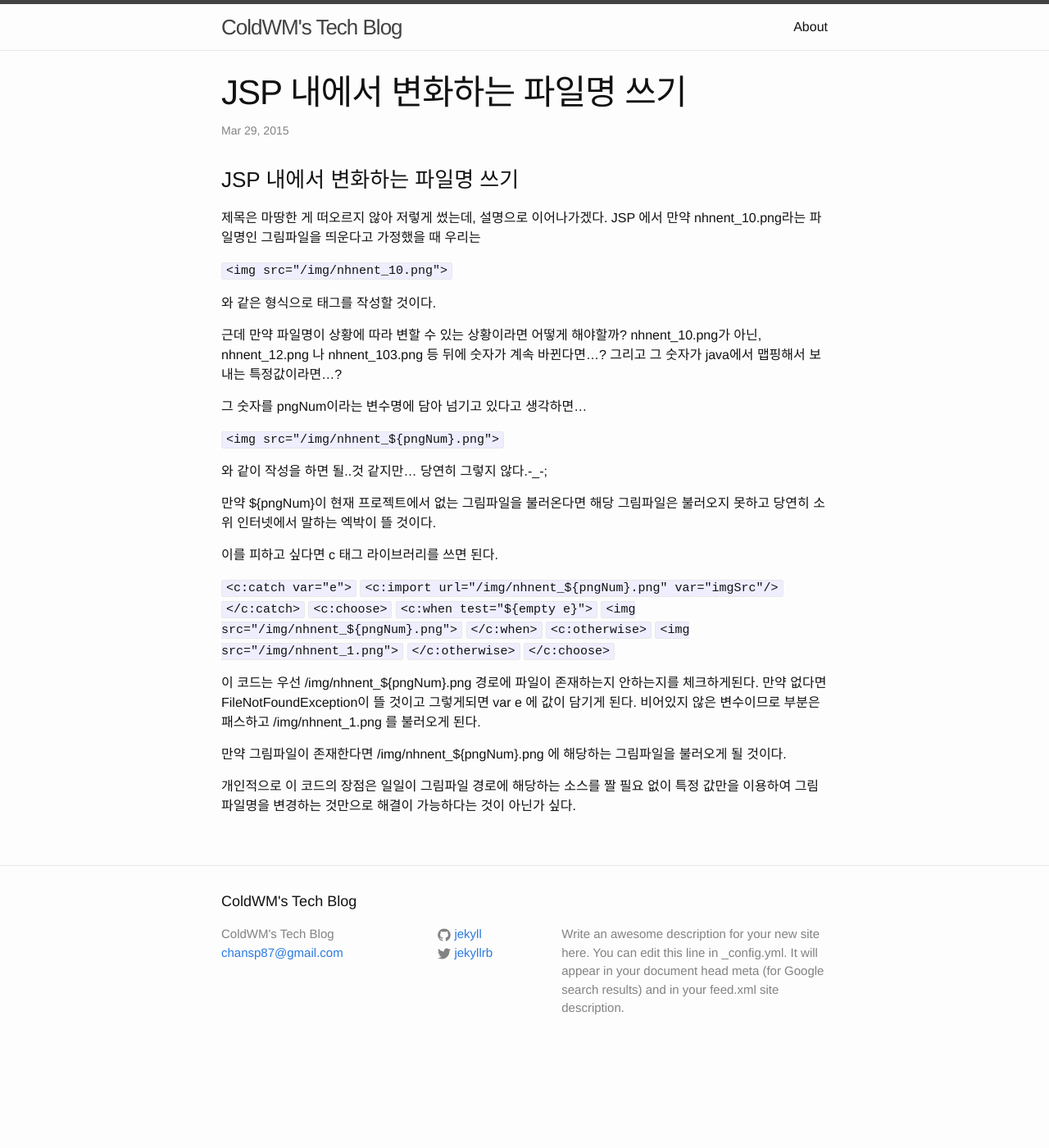
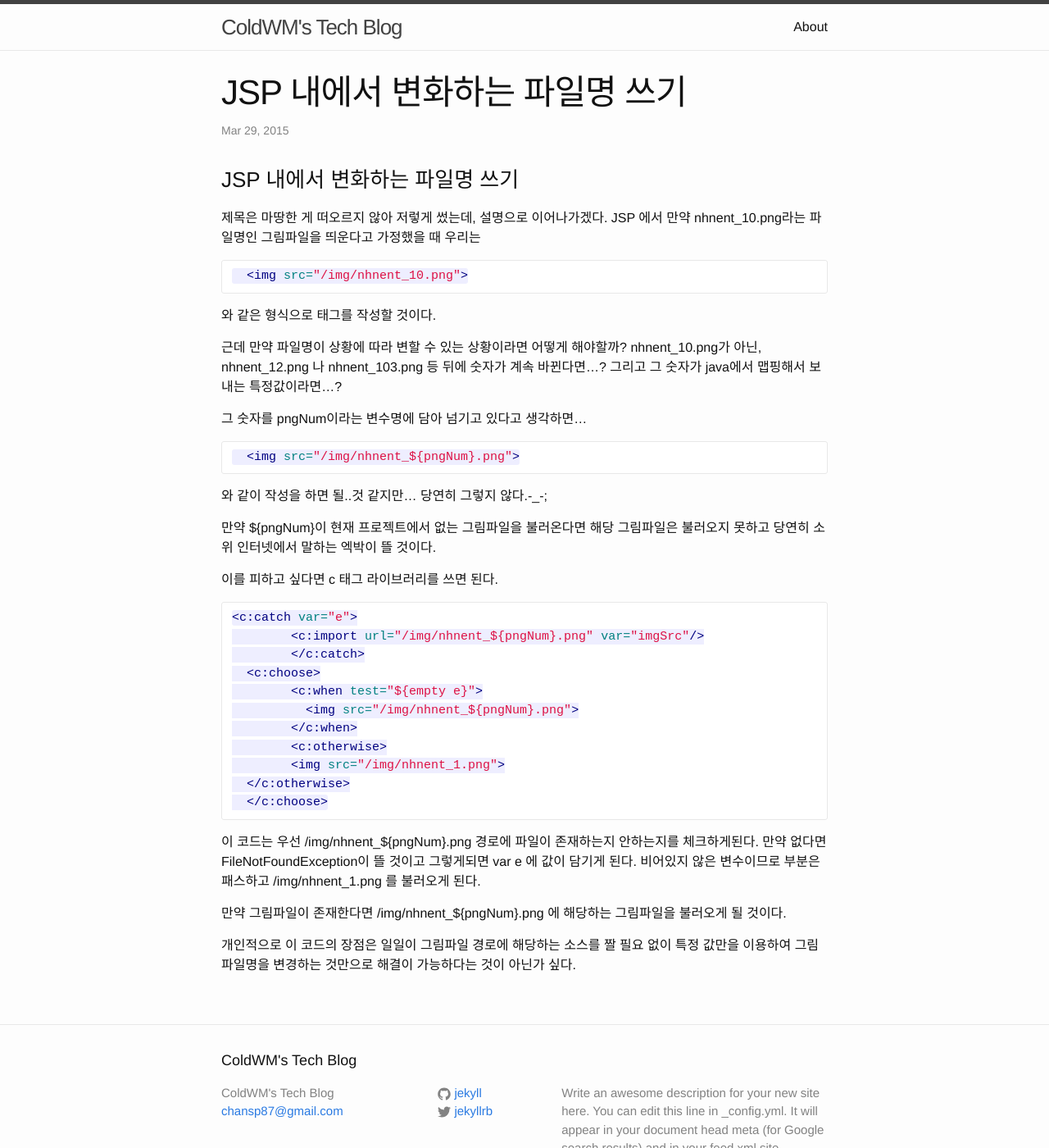
Before and after one commit to ColdWM/blog, a Jekyll site: the page built from _posts/2015-03-29-Using-Variable-Name-In-JSP.md, in a window 1280 px wide and 1400 px high. Shown: the whole window at 82% size. Built offline with Jekyll 4.4.1, drawn with Linux system fonts in a browser that asks for light colours; Markdown is read by kramdown in place of the engine named in the settings.

Commit message:
Update 2015-03-29-Using-Variable-Name-In-JSP.md

````diff
--- a/_posts/2015-03-29-Using-Variable-Name-In-JSP.md
+++ b/_posts/2015-03-29-Using-Variable-Name-In-JSP.md
@@ -11,9 +11,9 @@ categories: java web jsp
 제목은 마땅한 게 떠오르지 않아 저렇게 썼는데, 설명으로 이어나가겠다.
 JSP 에서 만약 nhnent_10.png라는 파일명인 그림파일을 띄운다고 가정했을 때
 우리는
-
-  `<img src="/img/nhnent_10.png">`
-
+```html
+  <img src="/img/nhnent_10.png">
+```
 와 같은 형식으로 태그를 작성할 것이다.
 
 근데 만약 파일명이 상황에 따라 변할 수 있는 상황이라면 어떻게 해야할까?
@@ -21,9 +21,9 @@ nhnent_10.png가 아닌, nhnent_12.png 나 nhnent_103.png 등 뒤에 숫자가
 그리고 그 숫자가 java에서 맵핑해서 보내는 특정값이라면...?
 
 그 숫자를 pngNum이라는 변수명에 담아 넘기고 있다고 생각하면...
-
-  `<img src="/img/nhnent_${pngNum}.png">`
-
+```html
+  <img src="/img/nhnent_${pngNum}.png">
+```
 와 같이 작성을 하면 될..것 같지만...
 당연히 그렇지 않다.-_-;
 
@@ -31,19 +31,19 @@ nhnent_10.png가 아닌, nhnent_12.png 나 nhnent_103.png 등 뒤에 숫자가
 당연히 소위 인터넷에서 말하는 엑박이 뜰 것이다.
 
 이를 피하고 싶다면 c 태그 라이브러리를 쓰면 된다.
-
-  `<c:catch var="e">`
-  	`<c:import url="/img/nhnent_${pngNum}.png" var="imgSrc"/>`
-  	`</c:catch>`
-  `<c:choose>`
-  	`<c:when test="${empty e}">`
-  	  `<img src="/img/nhnent_${pngNum}.png">`
-  	`</c:when>`
-  	`<c:otherwise>`
-    	`<img src="/img/nhnent_1.png">`
-  `</c:otherwise>`
-  `</c:choose>`
-
+```html
+<c:catch var="e">
+  	<c:import url="/img/nhnent_${pngNum}.png" var="imgSrc"/>
+  	</c:catch>
+  <c:choose>
+  	<c:when test="${empty e}">
+  	  <img src="/img/nhnent_${pngNum}.png">
+  	</c:when>
+  	<c:otherwise>
+    	<img src="/img/nhnent_1.png">
+  </c:otherwise>
+  </c:choose>
+```
 이 코드는 우선 /img/nhnent_${pngNum}.png 경로에 파일이 존재하는지 안하는지를 체크하게된다.
 만약 없다면 FileNotFoundException이 뜰 것이고 그렇게되면 var e 에 값이 담기게 된다.
 비어있지 않은 변수이므로 <c:when test="${empty e}"> 부분은 패스하고
````
